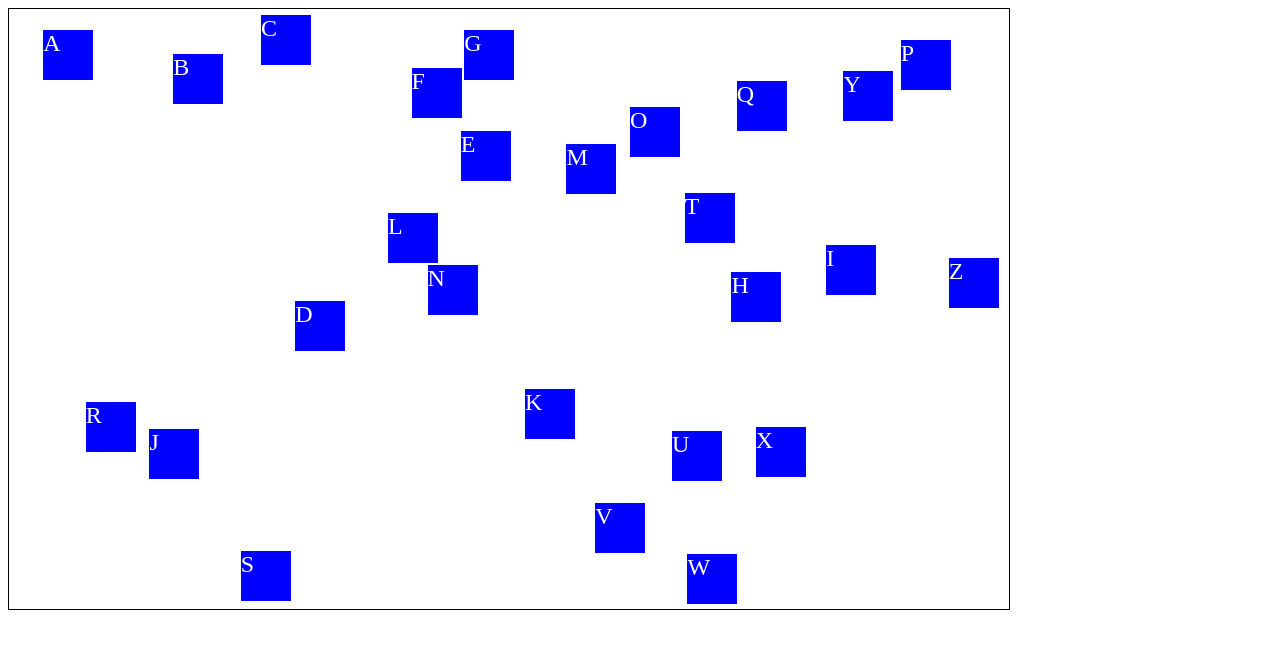
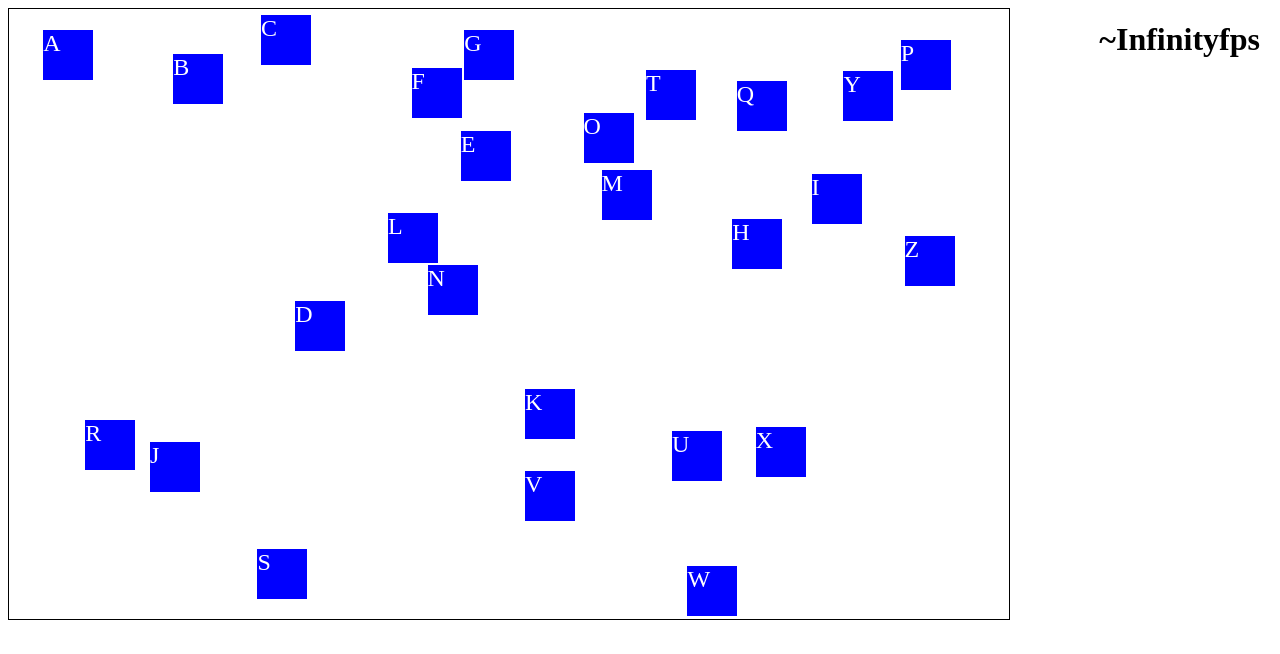
Before and after one commit to antiBaconMachine/JihadronCollider, a plain HTML site: page index.html in a window 1280 px wide. Drawn offline with Linux system fonts and the light colour scheme.

Commit message:
disable grouping, logging and add fps counter

```diff
--- a/css/pad.css
+++ b/css/pad.css
@@ -1,6 +1,6 @@
 #items {
 		width: 1000px;
-		height: 600px;
+		height: 610px;
 		border: 1px solid black;
 		list-style-type: none;
 		margin: 0;
--- a/index.html
+++ b/index.html
@@ -93,7 +93,7 @@
 				<ul id="items">
 						<li class="node" id="A"><div class="item photo" >A</div></li>
 						<li class="node" id="B" style="left: 100px"><div class="item file">B</div></li>
-						<li class="node" style="left: 200px"><div class="item file">C</div></li>
+						<li class="node" id="C" style="left: 200px"><div class="item file">C</div></li>
 						<li class="node" id="D" style="left: 300px"><div class="item file">D</div></li>
 						<li class="node" id="E" style="left: 400px"><div class="item file">E</div></li>
 						<li class="node" id="F" style="left: 500px"><div class="item file">F</div></li>
@@ -118,7 +118,7 @@
 						<li class="node" id="Y" style="left: 800px; top: 200px"><div class="item file">Y</div></li>
 						<li class="node" id="Z" style="left: 900px; top: 200px"><div class="item file">Z</div></li>
 				</ul>
-				<div id="stuff">
+				<div id="fps" style="position: absolute; right: 20px; top: 0">
 
 				</div>
 		</body>
--- a/js/db.js
+++ b/js/db.js
@@ -16,7 +16,7 @@ jQuery.extend(db, {
 
 jQuery.extend(db, {
 
-		logLevel     :   db.LogLevel.DEBUG,
+		logLevel     :   db.LogLevel.OFF,
 
 		profile						:			false,
 
--- a/js/dragPad.js
+++ b/js/dragPad.js
@@ -91,7 +91,7 @@ db.dragPad = (function(){
 						.drag("start", onDragStart)
 						.drag(onDrag)
 						.drag("end", onDragEnd)
-						.drop("start", function( ev, dd) {
+						/*.drop("start", function( ev, dd) {
 								if (dd.drag == this) {
 										//Don't drop onto self
 										return false;
@@ -109,7 +109,7 @@ db.dragPad = (function(){
 										return;
 								}
 								db.dragPad.group(dd.dragItem, target);
-						})
+						})*/
 						.data("ddBound",true);
 
 						hooks.doHooks("bind", {item : item});
--- a/js/physical.js
+++ b/js/physical.js
@@ -133,10 +133,14 @@ db.physical = {
 								var squares = [];
 
 								//test the 4 upper grid squares which intersect with the origin square
+								try {
 								squares.push(upperGrid[gridRef.row][gridRef.col]);
 								squares.push(upperGrid[gridRef.row + 1][gridRef.col]);
 								squares.push(upperGrid[gridRef.row][gridRef.col + 1]);
 								squares.push(upperGrid[gridRef.row + 1][gridRef.col + 1]);
+								}catch (e) {
+									db.log(db.logLevel.ERROR, "Grid ref undefined %o",e);
+								}
 
 								for (var i=squares.length-1; i >= 0; i--) {
 										items = items.concat(squares[i].items);
@@ -376,6 +380,7 @@ db.physical = {
 								}
 								interval = setInterval(run, params.stepSpeed);
 						}
+						jQuery("#fps").html("");
 				};
 
 				this.stop = function() {
@@ -390,7 +395,9 @@ db.physical = {
 								av += runTimes[i];
 						});
 						av = av/len;
+						var fps = Math.round(1000/av);
 						db.log(db.LogLevel.INFO, "Collider has stopped, average pass time: %i (%ifps)",av,Math.round(1000/av));
+						jQuery("#fps").html("<h1>~"+fps+"fps</h1>");
 
 				};
 
```
